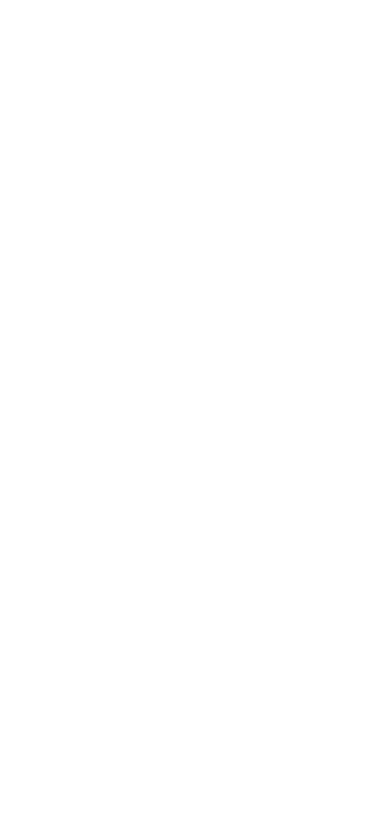
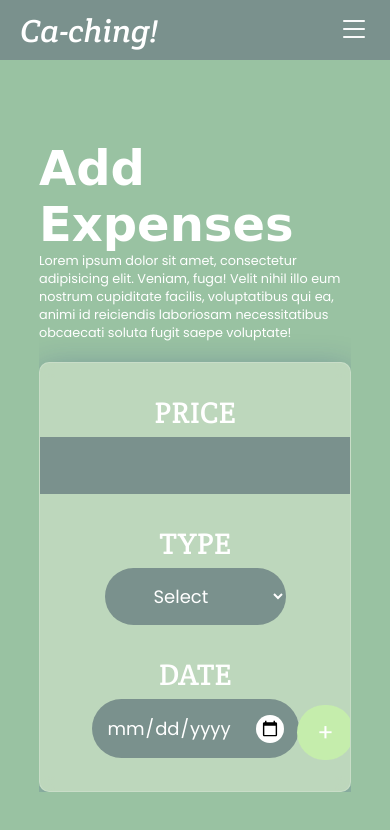
Before and after one commit to carlmitzchel/ICS2609-FINALS-WEBAPP, a plain HTML site: page Add Expenses/addExpenses.html in a window 390 px wide. Drawn offline with nearby package versions, Linux system fonts and the light colour scheme; a web font is replaced by a local one.

Commit message:
5-6-23
Add Add Expenses page + responsiveness

```diff
--- a/Add Expenses/addExpenses.html
+++ b/Add Expenses/addExpenses.html
@@ -0,0 +1,74 @@
+<!DOCTYPE html>
+<html lang="en">
+  <head>
+    <meta charset="UTF-8" />
+    <meta http-equiv="X-UA-Compatible" content="IE=edge" />
+    <meta name="viewport" content="width=device-width, initial-scale=1.0" />
+    <title>Ca-ching!</title>
+    <link rel="stylesheet" href="style.css" />
+    <link
+      rel="stylesheet"
+      href="https://cdn.jsdelivr.net/npm/bootstrap-icons@1.10.3/font/bootstrap-icons.css"
+    />
+  </head>
+  <body>
+    <header>
+      <div class="navbar">
+        <div class="logo"><a href="#">Ca-ching!</a></div>
+        <ul class="links">
+          <li><a href="#">Home</a></li>
+          <li><a href="#">Save!</a></li>
+          <li><a href="#">Expenses</a></li>
+          <li><a href="#">About us</a></li>
+        </ul>
+        <a href="#" class="action-btn">Profile</a>
+        <div class="toggle-btn">
+          <i class="bi bi-list"></i>
+        </div>
+      </div>
+      <div class="dropdown-menu">
+        <li><a href="#">Home</a></li>
+        <li><a href="#">Save!</a></li>
+        <li><a href="#">Expenses</a></li>
+        <li><a href="#">About us</a></li>
+        <li><a href="#" class="action-btn">Profile</a></li>
+      </div>
+    </header>
+    <div class="main-container">
+      <div class="text">
+        <h1>Add Expenses</h1>
+        <p>
+          Lorem ipsum dolor sit amet, consectetur adipisicing elit. Veniam,
+          fuga! Velit nihil illo eum nostrum cupiditate facilis, voluptatibus
+          qui ea, animi id reiciendis laboriosam necessitatibus obcaecati soluta
+          fugit saepe voluptate!
+        </p>
+      </div>
+      <img src="/Add Expenses/Untitled design (1).png" alt="" />
+      <div class="expenses-form">
+        <form action="/" id="form" name="form" onsubmit="return validate()">
+          <div class="price-form">
+            <label for="price">PRICE</label>
+            <input id="price" name="price" type="text" />
+          </div>
+          <div class="select">
+            <label class="select-label" for="format">TYPE</label>
+            <select name="format" id="format">
+              <option selected disabled>Select</option>
+              <option value="Food">Food</option>
+              <option value="Bills">Bills</option>
+              <option value="Car">Car</option>
+              <option value="Savings">Savings</option>
+            </select>
+          </div>
+          <div class="date-form">
+            <label for="date">DATE</label>
+            <input type="date" id="date" />
+          </div>
+          <button type="submit">+</button>
+        </form>
+      </div>
+    </div>
+  </body>
+  <script src="main.js"></script>
+</html>
--- /dev/null
+++ b/Add Expenses/main.js
@@ -0,0 +1,61 @@
+const toggleBtn = document.querySelector(".toggle-btn");
+const toggleBtnIcon = document.querySelector(".toggle-btn i");
+const dropDownMenu = document.querySelector(".dropdown-menu");
+
+toggleBtn.onclick = function () {
+  dropDownMenu.classList.toggle("open");
+  const isOpen = dropDownMenu.classList.contains("open");
+
+  toggleBtnIcon.classList = isOpen ? "bi bi-x" : "bi bi-list";
+};
+
+// function btnClicked() {
+//   document.getElementById("section_2").scrollIntoView({ behavior: "smooth" });
+// }
+
+const dropdowns = document.querySelectorAll(".dropdown");
+
+dropdowns.forEach((dropdown) => {
+  const select = dropdown.querySelector(".select");
+  const caret = dropdown.querySelector(".caret");
+  const menu = dropdown.querySelector(".menu");
+  const options = dropdown.querySelector(".menu li");
+  const selected = dropdown.querySelector(".selected");
+
+  select.addEventListener("click", () => {
+    alert(
+      "WIP: Scroll down while hovering in the dropdown to access other inputs"
+    );
+    select.classList.toggle("select-clicked");
+    caret.classList.toggle("caret-rotate");
+    menu.classList.toggle("menu-open");
+  });
+
+  options.forEach((option) => {
+    option.addEventListener("click", () => {
+      selected.innerText = option.innerText;
+      select.classList.remove("select-clicked");
+      caret.classList.remove("caret-rotate");
+      menu.classList.remove("menu-rotate");
+      options.forEach((option) => {
+        option.classList.remove("active");
+      });
+      option.classList.add("active");
+    });
+  });
+});
+
+function validate() {
+  var price = document.form.price.value;
+  var pattern = /^\d{0,8}(\.\d{1,4})?$/;
+  var valid = pattern.test(price);
+  if (price == null || price == "") {
+    alert("Price can't be empty");
+    return false;
+  }
+  if (!valid) {
+    alert("Enter correct price");
+    return false;
+  }
+  return true;
+}
--- /dev/null
+++ b/Add Expenses/style.css
@@ -0,0 +1,566 @@
+@import url("https://fonts.googleapis.com/css2?family=Crete+Round:ital@0;1&display=swap");
+@import url("https://fonts.googleapis.com/css2?family=Poppins&display=swap");
+@import url("https://fonts.googleapis.com/css2?family=Orelega+One&display=swap");
+
+:root {
+  /* Color Variables */
+  --color-base: #6d8165;
+  --color-primary: #e0cfb5;
+  --color-secondary: #000;
+  --color-action: #3d3327;
+
+  /* Text Variables */
+  --font-heading: "Crete Round", sans-serif;
+  --font-caption: "Poppins", sans-serif;
+}
+
+* {
+  box-sizing: border-box;
+  padding: 0;
+  margin: 0;
+  overflow-x: hidden;
+}
+
+html {
+}
+
+body {
+  height: 100%;
+  background-color: #99c2a2;
+  overflow-y: hidden;
+}
+
+li {
+  list-style: none;
+}
+
+a {
+  text-decoration: none;
+  color: white;
+  font-size: 1rem;
+}
+
+a:hover {
+  color: var(--color-primary);
+}
+
+/*!Navbar*/
+header {
+  width: 100vw;
+  background-color: #7a918d;
+  z-index: 1;
+}
+
+.navbar {
+  position: fixed;
+  width: 100%;
+  height: 60px;
+  margin: 0 auto;
+  display: flex;
+  align-items: center;
+  justify-content: space-between;
+  background-color: #7a918d;
+  padding-left: 150px;
+  padding-right: 150px;
+}
+
+.navbar .logo a {
+  font-size: 2rem;
+  font-family: var(--font-heading);
+  font-style: italic;
+}
+
+.navbar .links {
+  display: flex;
+  gap: 2.5rem;
+  font-family: var(--font-caption);
+}
+
+.navbar .toggle-btn {
+  color: white;
+  font-size: 2rem;
+  cursor: pointer;
+  display: none;
+}
+
+.action-btn {
+  background-color: #c5edac;
+  color: white;
+  padding: 0.5rem 1rem;
+  border: none;
+  outline: none;
+  border-radius: 20px;
+  font-size: 1rem;
+  cursor: pointer;
+  font-family: var(--font-caption);
+  transition: scale 0.2 ease;
+}
+
+.action-btn:hover {
+  scale: 1.05;
+  color: var(--color-primary);
+  transition: all 0.5s ease;
+}
+
+.action-btn:active {
+  scale: 0.95;
+}
+
+/*!Dropdown*/
+.dropdown-menu {
+  display: none;
+  position: absolute;
+  right: 2rem;
+  top: 60px;
+  height: 0;
+  width: 300px;
+  background: rgba(255, 255, 255, 0.1);
+  backdrop-filter: blur(15px);
+  border-radius: 10px;
+  overflow: hidden;
+  transition: height 0.2s cubic-bezier(0.175, 0.885, 0.32, 1.275);
+  font-family: var(--font-caption);
+}
+
+.dropdown-menu.open {
+  height: 255px;
+}
+
+.dropdown-menu li {
+  padding: 0.7rem;
+  display: flex;
+  align-items: center;
+  justify-content: center;
+}
+
+.dropdown-menu .action-btn {
+  width: 100%;
+  display: flex;
+  justify-content: center;
+}
+
+/*!Responsive*/
+@media (max-width: 992px) {
+  .navbar .links,
+  .navbar .action-btn {
+    display: none;
+  }
+
+  .navbar .toggle-btn {
+    display: block;
+  }
+
+  .dropdown-menu {
+    display: block;
+  }
+}
+@media (max-width: 576px) {
+  .dropdown-menu {
+    left: 2rem;
+    width: unset;
+  }
+}
+
+@media (max-width: 620px) {
+  .navbar {
+    padding: 0px;
+  }
+}
+
+@media (max-width: 619px) {
+  .navbar {
+    padding: 20px;
+  }
+}
+
+.main-container {
+  height: 100%;
+  margin-top: 13%;
+  margin-left: 10%;
+  margin-right: 10%;
+
+  display: flex;
+  flex-direction: column;
+}
+
+.text {
+  width: 50%;
+}
+
+.text h1 {
+  font-family: "Orelega One", cursive;
+  color: white;
+  font-size: 4em;
+}
+
+.text p {
+  font-family: "Poppins", sans-serif;
+  color: white;
+}
+
+.expenses-form {
+  margin-top: 20px;
+
+  height: 300px;
+  border-radius: 15px;
+  background: rgba(214, 228, 205, 0.6);
+  box-shadow: 0 8px 32px 0 rgba(31, 38, 135, 0.37);
+  backdrop-filter: blur(7px);
+  -webkit-backdrop-filter: blur(7px);
+  border-radius: 10px;
+  border: 1px solid rgba(255, 255, 255, 0.18);
+}
+
+#form {
+  display: flex;
+  flex-direction: row;
+  align-items: center;
+  justify-content: center;
+  gap: 300px;
+}
+
+label,
+input {
+  display: flex;
+  flex-direction: column;
+}
+label {
+  text-align: center;
+  margin-bottom: 40px;
+  margin-top: 30px;
+  font-family: "Crete Round", sans-serif;
+  font-size: 30px;
+  color: white;
+}
+
+input[type="date"] {
+  background-color: #7a918d;
+  padding: 15px;
+  top: 50%;
+  left: 50%;
+  font-family: "Poppins", sans-serif;
+  color: #fff;
+  font-size: 18px;
+  border: none;
+  outline: none;
+  border-radius: 100px;
+}
+
+input[type="date"]:hover {
+  background-color: #7a918d;
+}
+
+::-webkit-calendar-picker-indicator {
+  background-color: #fff;
+  padding: 5px;
+  cursor: pointer;
+  border-radius: 15px;
+}
+
+select {
+  background: #7a918d;
+  color: #fff;
+  display: flex;
+  justify-content: space-between;
+  align-items: center;
+  border-radius: 100px;
+  padding-top: 15px;
+  padding-bottom: 15px;
+  padding-left: 45px;
+  padding-right: 45px;
+  cursor: pointer;
+  transition: background 0.3s;
+  font-family: "Poppins", sans-serif;
+  color: #fff;
+  font-size: 18px;
+  outline: none;
+  border: #7a918d;
+}
+
+input[type="text"] {
+  background-color: #7a918d;
+  padding-top: 15px;
+  padding-bottom: 15px;
+  border-radius: 100px;
+  padding-left: 20px;
+  transition: background 0.3s;
+  font-family: "Poppins", sans-serif;
+  color: #fff;
+  font-size: 18px;
+  outline: none;
+  border: #7a918d;
+}
+
+button {
+  background-color: #c5edac;
+  outline: none;
+  border: #7a918d;
+  color: white;
+  position: absolute;
+  top: 70%;
+  left: 92%;
+  padding-left: 20px;
+  padding-right: 20px;
+  padding-top: 10px;
+  padding-bottom: 10px;
+  border-radius: 100px;
+  font-family: "Poppins", sans-serif;
+  font-size: 1.5em;
+  cursor: pointer;
+  transition: transform 300ms ease-out;
+}
+
+button:hover {
+  scale: 1.5;
+  color: var(--color-primary);
+  transition: all 0.8s ease;
+  background-color: #7a918d;
+}
+img {
+  position: absolute;
+  top: 8%;
+  left: 55%;
+  transform: rotate(25deg) translate(0px, 0px);
+  z-index: -999;
+  max-width: 30%;
+  height: auto;
+}
+
+@media (max-width: 1590px) {
+  img {
+    position: absolute;
+    top: 8%;
+    left: 55%;
+    transform: rotate(25deg) translate(0px, 0px);
+    z-index: -999;
+    max-width: 30%;
+    height: auto;
+  }
+
+  #form {
+    gap: 250px;
+  }
+}
+@media (max-width: 1450px) {
+  img {
+    position: absolute;
+    top: 12%;
+    left: 55%;
+    transform: rotate(25deg) translate(0px, 0px);
+    z-index: -999;
+    max-width: 30%;
+    height: auto;
+  }
+
+  #form {
+    gap: 200px;
+  }
+}
+@media (max-width: 1330px) {
+  img {
+    position: absolute;
+    top: 12%;
+    left: 55%;
+    transform: rotate(25deg) translate(0px, 0px);
+    z-index: -999;
+    max-width: 30%;
+    height: auto;
+  }
+
+  #form {
+    gap: 150px;
+  }
+}
+
+@media (max-width: 1210px) {
+  img {
+    position: absolute;
+    top: 12%;
+    left: 55%;
+    transform: rotate(25deg) translate(0px, 0px);
+    z-index: -999;
+    max-width: 30%;
+    height: auto;
+  }
+
+  #form {
+    gap: 100px;
+  }
+}
+
+@media (max-width: 1140px) {
+  img {
+    position: absolute;
+    top: 15%;
+    left: 55%;
+    transform: rotate(25deg) translate(0px, 0px);
+    z-index: -999;
+    max-width: 30%;
+    height: auto;
+  }
+
+  #form {
+    gap: 100px;
+  }
+}
+
+@media (max-width: 1070px) {
+  img {
+    position: absolute;
+    top: 18%;
+    left: 55%;
+    transform: rotate(25deg) translate(0px, 0px);
+    z-index: -999;
+    max-width: 30%;
+    height: auto;
+  }
+
+  #form {
+    gap: 80px;
+  }
+}
+
+@media (max-width: 1070px) {
+  img {
+    position: absolute;
+    top: 18%;
+    left: 55%;
+    transform: rotate(25deg) translate(0px, 0px);
+    z-index: -999;
+    max-width: 30%;
+    height: auto;
+  }
+
+  #form {
+    gap: 50px;
+  }
+}
+
+@media (max-width: 990px) {
+  img {
+    position: absolute;
+    top: 18%;
+    left: 55%;
+    transform: rotate(25deg) translate(0px, 0px);
+    z-index: -999;
+    max-width: 30%;
+    height: auto;
+    display: none;
+  }
+
+  .text {
+    width: 100%;
+    margin-top: 80px;
+  }
+
+  #form {
+    gap: 50px;
+  }
+}
+
+@media (max-width: 990px) {
+  img {
+    position: absolute;
+    top: 18%;
+    left: 55%;
+    transform: rotate(25deg) translate(0px, 0px);
+    z-index: -999;
+    max-width: 30%;
+    height: auto;
+    display: none;
+  }
+
+  .text {
+    width: 100%;
+    margin-top: 80px;
+  }
+
+  #form {
+    gap: 25px;
+  }
+}
+
+@media (max-width: 860px) {
+  img {
+    position: absolute;
+    top: 18%;
+    left: 55%;
+    transform: rotate(25deg) translate(0px, 0px);
+    z-index: -999;
+    max-width: 30%;
+    height: auto;
+    display: none;
+  }
+
+  .text {
+    width: 100%;
+    margin-top: 80px;
+  }
+
+  #form {
+    flex-direction: column;
+    gap: 0px;
+    margin-bottom: 30px;
+  }
+
+  .expenses-form {
+    overflow-y: visible;
+    height: 430px;
+  }
+
+  .main-container {
+    margin-top: 60px;
+  }
+
+  label {
+    margin-bottom: 5px;
+  }
+
+  button {
+    background-color: #c5edac;
+    outline: none;
+    border: #7a918d;
+    color: white;
+    position: absolute;
+    top: 80%;
+    left: 89%;
+    padding-left: 20px;
+    padding-right: 20px;
+    padding-top: 10px;
+    padding-bottom: 10px;
+    border-radius: 100px;
+    font-family: "Poppins", sans-serif;
+    font-size: 1.5em;
+    cursor: pointer;
+    transition: transform 300ms ease-out;
+  }
+}
+
+@media (max-width: 660px) {
+  button {
+    left: 85%;
+  }
+}
+@media (max-width: 499px) {
+  button {
+    left: 83%;
+  }
+
+  .text h1 {
+    font-size: 3em;
+  }
+}
+
+@media (max-width: 430px) {
+  button {
+    left: 83%;
+  }
+
+  .text h1 {
+    font-size: 3em;
+  }
+
+  .text p {
+    font-size: 0.8em;
+  }
+}
--- a/landingPage/style.css
+++ b/landingPage/style.css
@@ -539,6 +539,8 @@ input[type="date"]:hover {
     padding: 20px;
   }
 
-  .leftBox,.rightBox {
+  .leftBox,
+  .rightBox {
     width: 400px;
+  }
 }
```
Also changed, not shown: Add Expenses/Untitled design (1).png (added), 1 other file.
